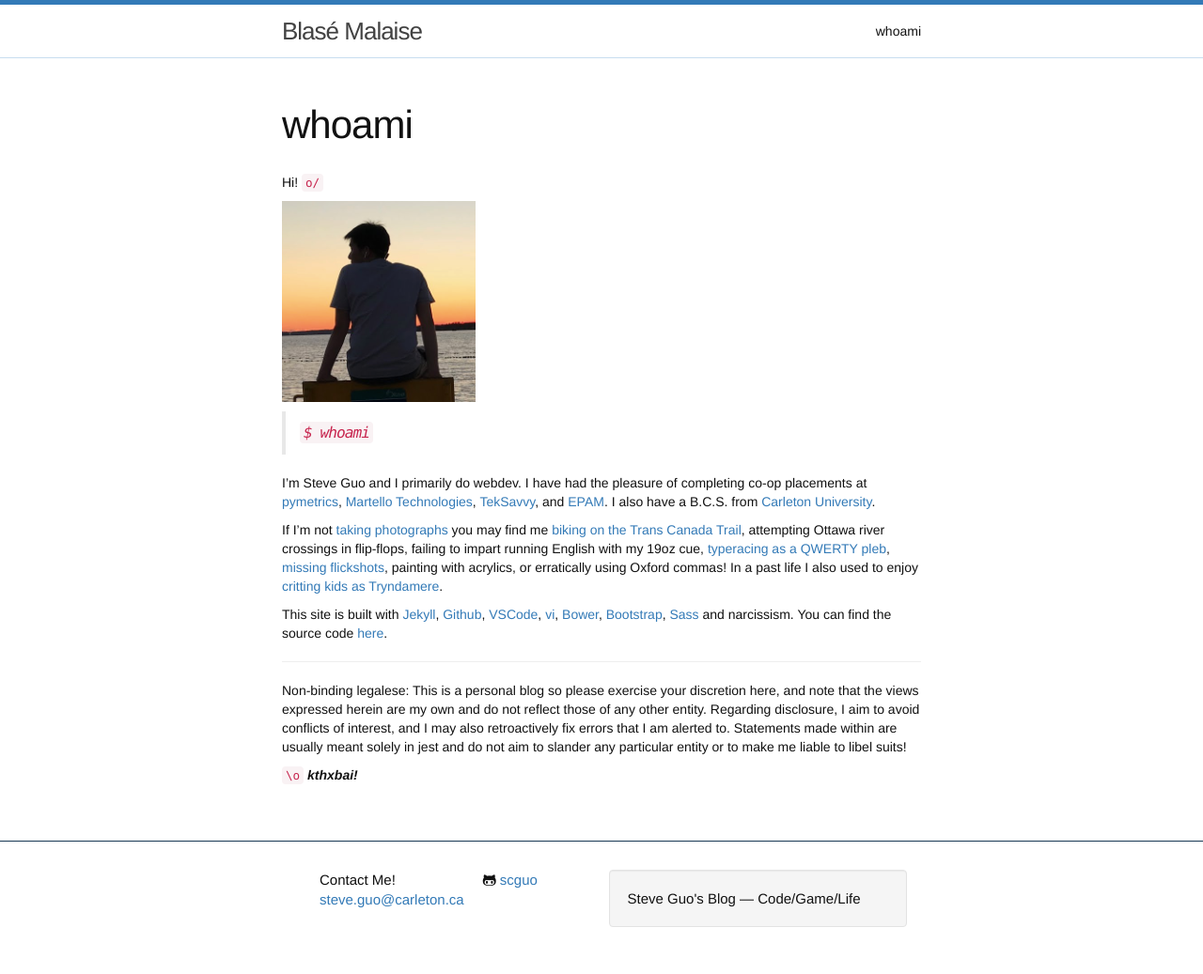
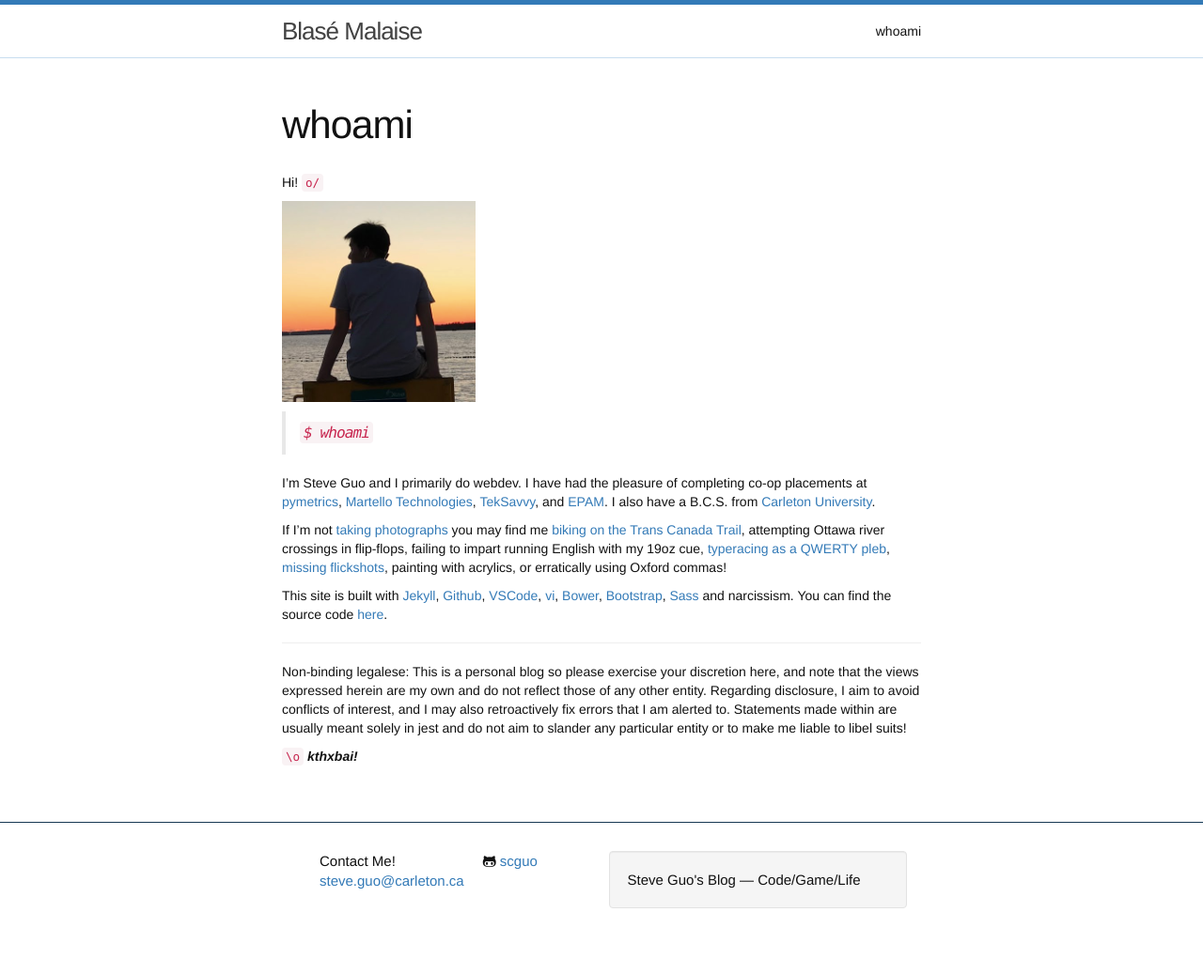
Before and after one commit to scguo/scguo.github.io, a Jekyll site: the page built from about.md, in a window 1280 px wide. Shown: the whole page at 94% size. Built offline with Jekyll 4.4.1, drawn with Linux system fonts in a browser that asks for light colours.

Commit message:
remove old LoL links

```diff
--- a/about.md
+++ b/about.md
@@ -11,7 +11,7 @@ Hi! `o/`
 
 I'm Steve Guo and I primarily do webdev<!-- and dabble in any and everything -->. I have had the pleasure of completing co-op placements at [pymetrics][py], [Martello Technologies][martello], [TekSavvy][tsi], and [EPAM][epam]. I also have a B.C.S. from [Carleton University](http://carleton.ca/).
 
-If I'm not [taking photographs][flickr] you may find me [biking on the Trans Canada Trail][trail], attempting Ottawa river crossings in flip-flops, failing to impart running English with my 19oz cue, [typeracing as a QWERTY pleb][typestart], [missing flickshots][ql], painting with acrylics, or erratically using Oxford commas! In a past life I also used to enjoy [critting][3la] [kids as][lecarre] [Tryndamere][suchbot].
+If I'm not [taking photographs][flickr] you may find me [biking on the Trans Canada Trail][trail], attempting Ottawa river crossings in flip-flops, failing to impart running English with my 19oz cue, [typeracing as a QWERTY pleb][typestart], [missing flickshots][ql], painting with acrylics, or erratically using Oxford commas!
 
 This site is built with [Jekyll](http://jekyllrb.com/), [Github](https://github.com/), [VSCode][vs-code], [vi][vi], [Bower][bower], [Bootstrap][bootstrap], [Sass][sass] and narcissism. You can find the source code [here](https://github.com/scguo/scguo.github.io).
 
```
Also changed, not shown: other parts of about.md (+0 -3 lines).
